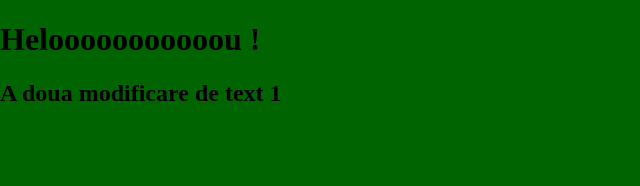
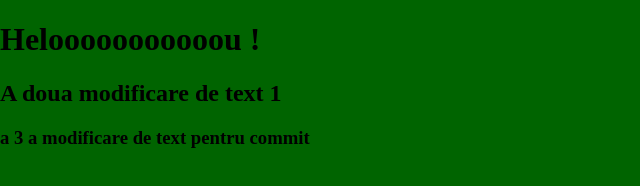
Before and after one commit to denislomos27/testareproiectztm, a plain HTML site: page index.html in a window 1280 px wide. Shown: the whole page, without its empty margins (0-640 px from the left). Drawn offline with Linux system fonts and the light colour scheme.

Commit message:
testare al 3-lea commit

```diff
--- a/index.html
+++ b/index.html
@@ -15,6 +15,7 @@
 <body>
     <h1>Helooooooooooou !</h1>
     <h2>A doua modificare de text 1</h2>
+    <h3>a 3 a modificare de text pentru commit</h3>
     <!-- Script -->
     <script src="script.js"></script>
 </body>
```
